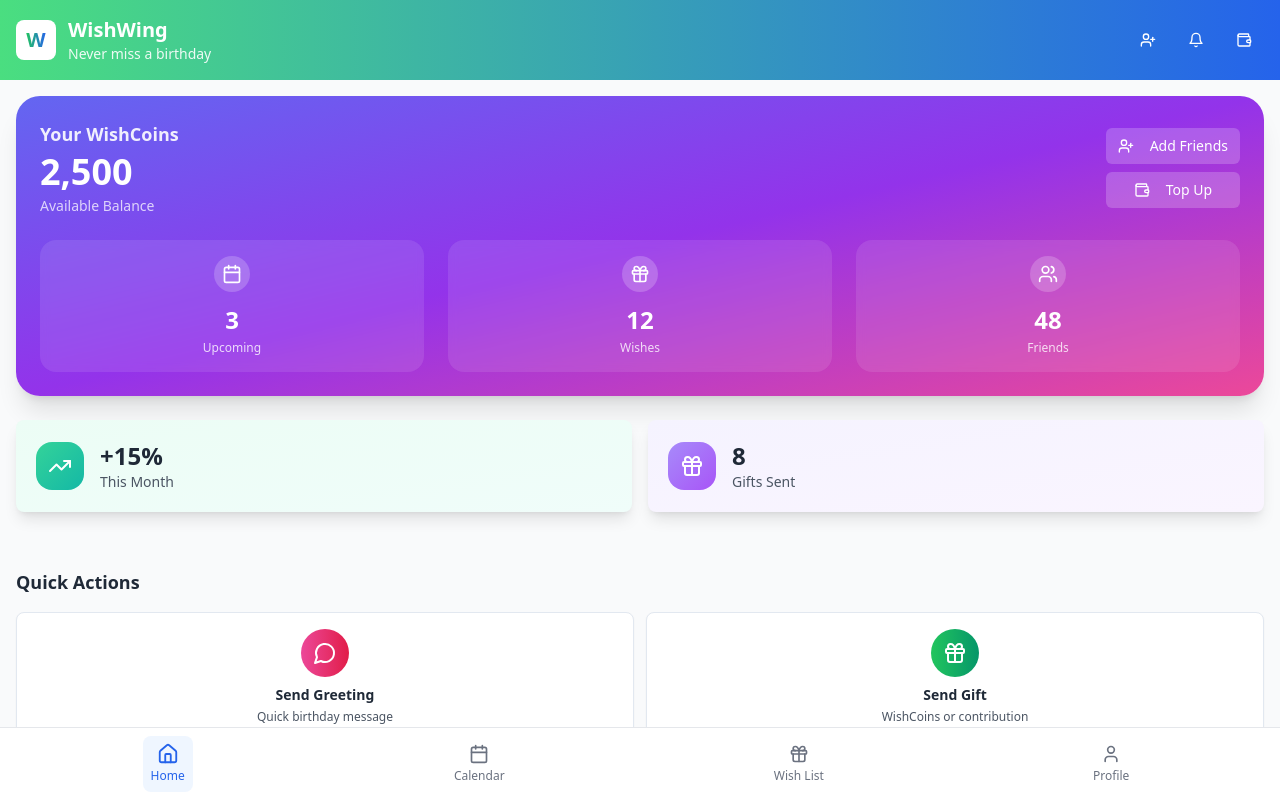
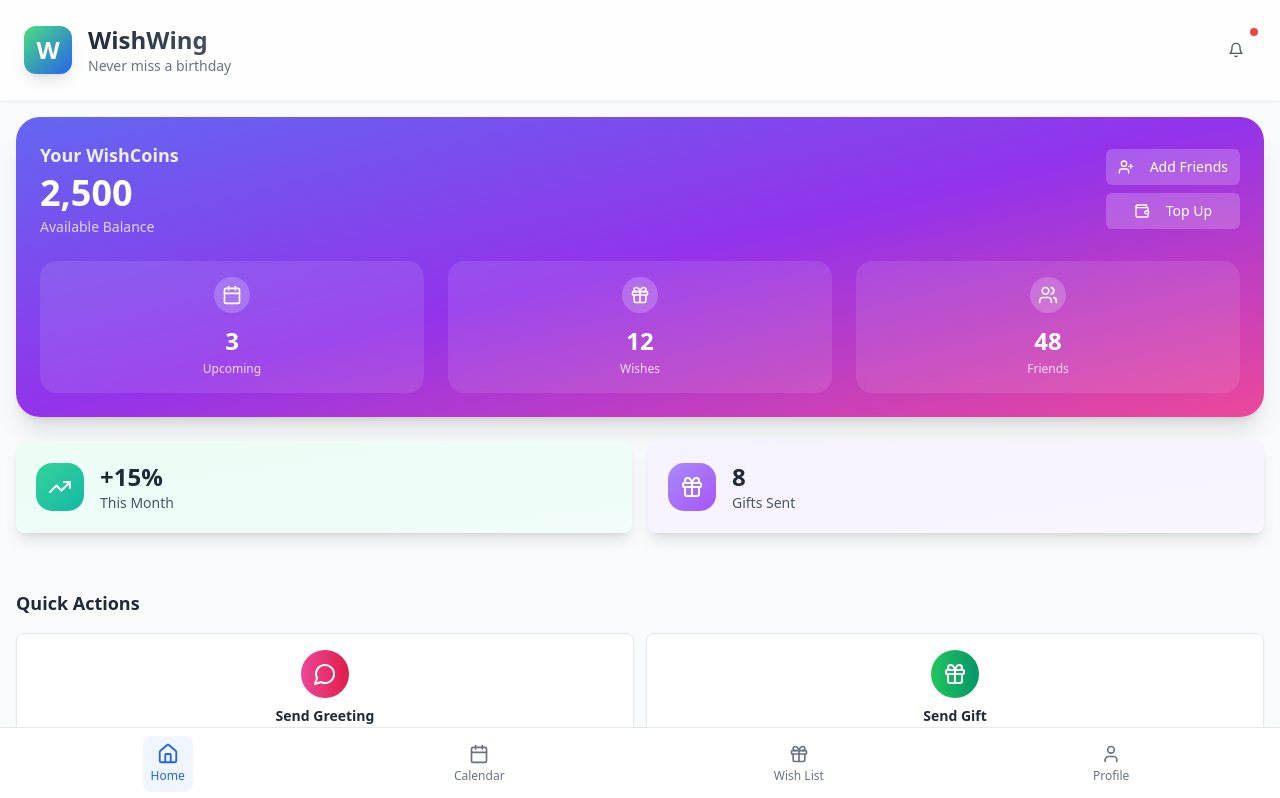
Before and after one commit to fidcent/wishwing-webapp, a React (Vite) app: page / in a window 1280 px wide. Shown: the top 798 px of the page. Built offline with nearby package versions, Linux system fonts and the light colour scheme.

Commit message:
Refine header design
Improved the main header design and removed the add friend and wallet icons.

```diff
--- a/src/components/Header.tsx
+++ b/src/components/Header.tsx
@@ -1,38 +1,31 @@
 
-import { Bell, Wallet, UserPlus } from "lucide-react";
+import { Bell } from "lucide-react";
 import { Button } from "@/components/ui/button";
-import { useNavigate } from "react-router-dom";
 
 const Header = () => {
-  const navigate = useNavigate();
-
   return (
-    <header className="bg-gradient-to-r from-green-400 to-blue-600 p-4 text-white">
+    <header className="bg-white/80 backdrop-blur-md border-b border-gray-100 p-6 shadow-sm">
       <div className="flex items-center justify-between">
-        <div className="flex items-center space-x-3">
-          <div className="w-10 h-10 bg-white rounded-lg flex items-center justify-center">
-            <span className="text-xl font-bold bg-gradient-to-r from-green-500 to-blue-600 bg-clip-text text-transparent">W</span>
+        <div className="flex items-center space-x-4">
+          <div className="w-12 h-12 bg-gradient-to-br from-green-400 to-blue-600 rounded-xl flex items-center justify-center shadow-lg">
+            <span className="text-2xl font-bold text-white">W</span>
           </div>
           <div>
-            <h1 className="text-xl font-bold">WishWing</h1>
-            <p className="text-sm opacity-90">Never miss a birthday</p>
+            <h1 className="text-2xl font-bold bg-gradient-to-r from-gray-800 to-gray-600 bg-clip-text text-transparent">
+              WishWing
+            </h1>
+            <p className="text-sm text-gray-500 font-medium">Never miss a birthday</p>
           </div>
         </div>
 
-        <div className="flex items-center space-x-2">
+        <div className="flex items-center">
           <Button
             variant="ghost"
             size="sm"
-            className="text-white hover:bg-white/20"
-            onClick={() => navigate("/friends")}
+            className="relative text-gray-600 hover:text-gray-800 hover:bg-gray-50 rounded-full w-10 h-10 p-0"
           >
-            <UserPlus className="w-5 h-5" />
-          </Button>
-          <Button variant="ghost" size="sm" className="text-white hover:bg-white/20">
             <Bell className="w-5 h-5" />
-          </Button>
-          <Button variant="ghost" size="sm" className="text-white hover:bg-white/20">
-            <Wallet className="w-5 h-5" />
+            <span className="absolute -top-1 -right-1 w-3 h-3 bg-red-500 rounded-full border-2 border-white"></span>
           </Button>
         </div>
       </div>
```
